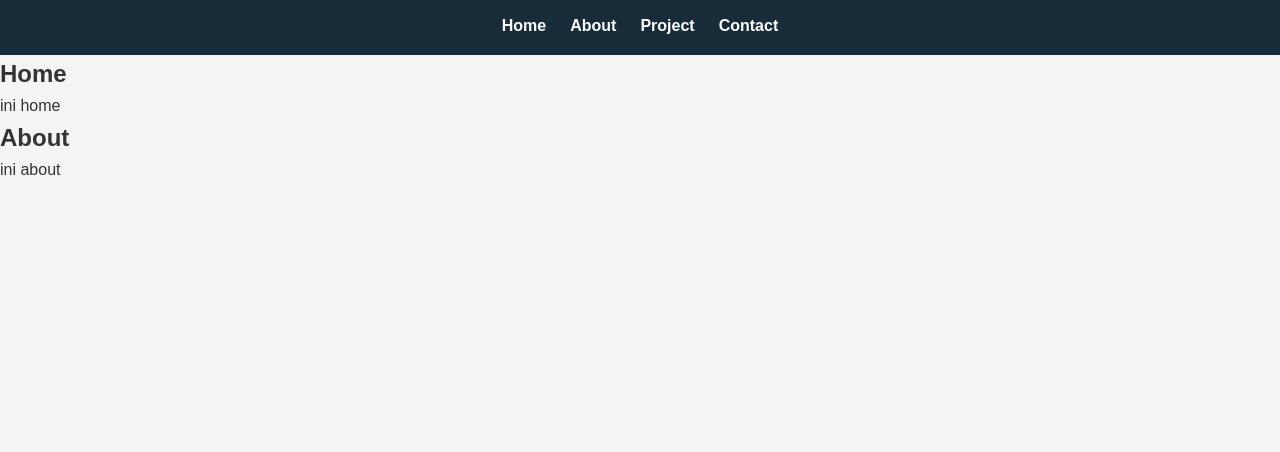
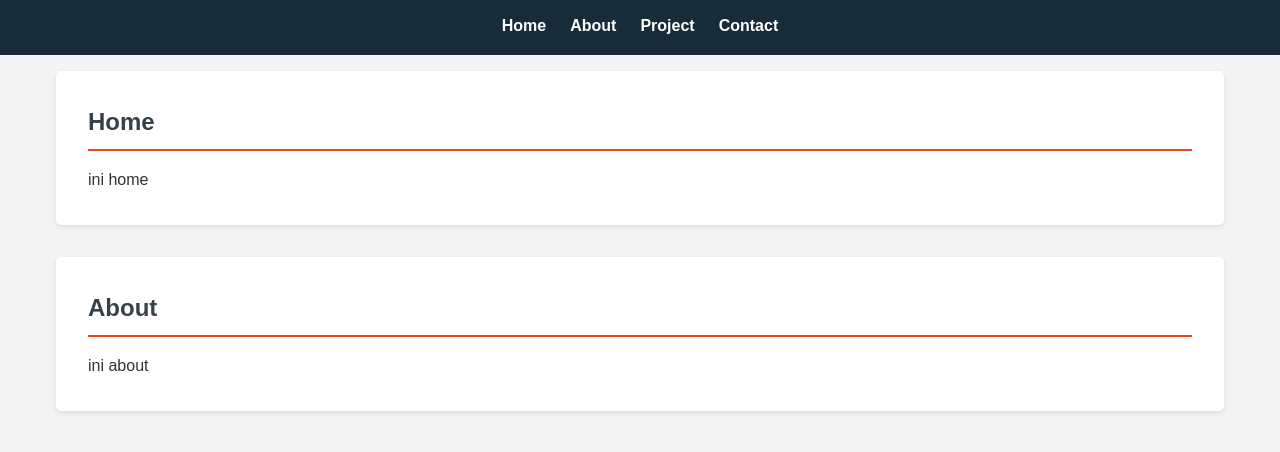
Before and after one commit to Ekarina124/Portofolio-sederhana, a plain HTML site: page index.html in a window 1280 px wide. Shown: the part 70-522 px from the top of the page. Drawn offline with Linux system fonts and the light colour scheme.

Commit message:
style konten utama

```diff
--- a/style.css
+++ b/style.css
@@ -42,3 +42,25 @@
   nav a:hover {
     color: #284254;
   }
+
+  /*style untuk konten utama*/
+  main {
+    max-width: 1200px;
+    margin: 0 auto;
+    padding: 1rem;
+  }
+
+  .section {
+    margin-bottom: 32px;
+    padding: 32px;
+    background-color: white;
+    border-radius: 5px;
+    box-shadow: 0 2px 5px rgba(0, 0, 0, 0.1);
+  }
+
+  h2 {
+    color: #35424a;
+    margin-bottom: 1rem;
+    border-bottom: 2px solid #e8491d;
+    padding-bottom: 0.5rem;
+  }
```
